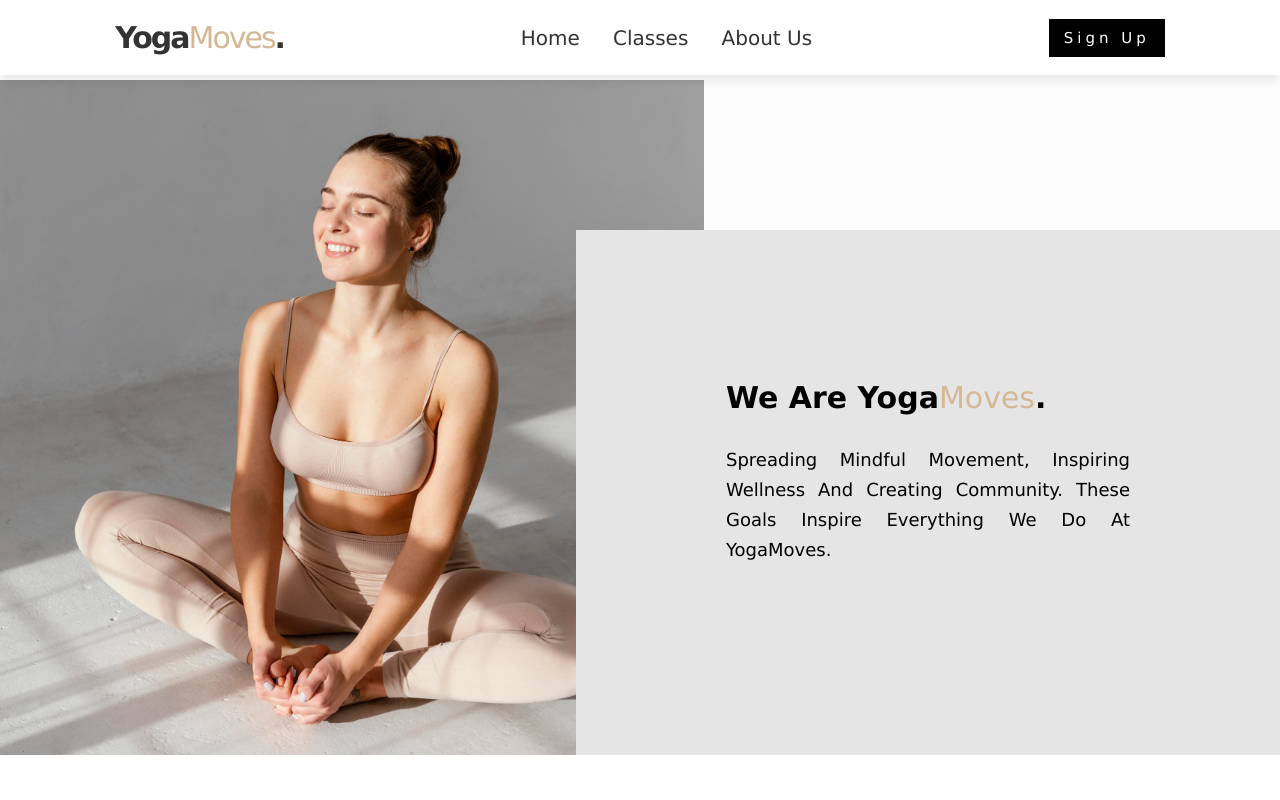
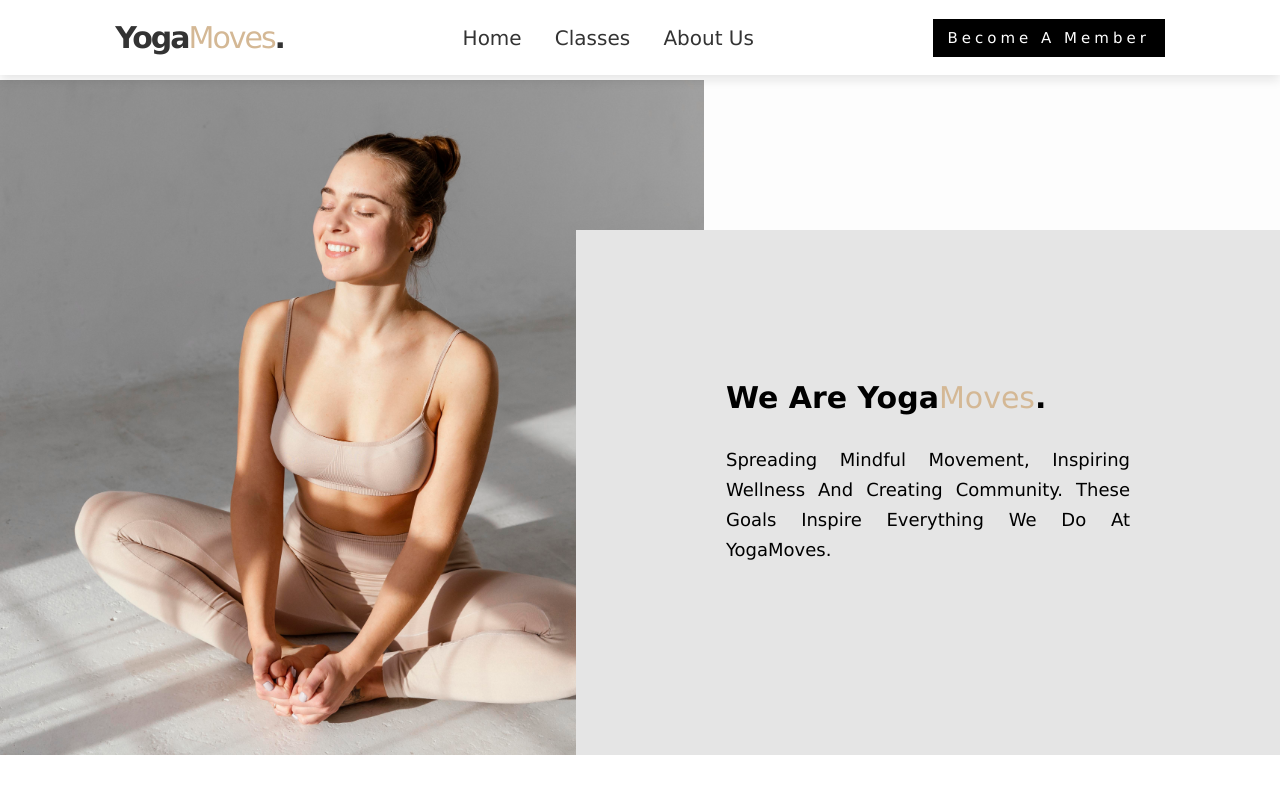
Before and after one commit to soukasamadi/yogamoves, a plain HTML site: page about.html in a window 1280 px wide. Shown: the top 800 px of the page. Drawn offline with Linux system fonts and the light colour scheme.

Commit message:
update footer

```diff
--- a/about.html
+++ b/about.html
@@ -31,7 +31,7 @@
         </nav>
 
         <div class="member-btn">
-            <a href="member.html">Sign Up</a>
+            <a href="member.html">Become A Member</a>
         </div>
 
     </header>
@@ -239,6 +239,9 @@
             <li>
                 <a href="#" rel="footer">SHOP</i></a>
             </li>
+            <li>
+                <a href="member.html" rel="footer">Become A Member</i></a>
+            </li>
         </ul>
         <h3>© 2023 YogaMoves. All Rights Reserved.</h3>
     </footer>
```
Also changed, not shown: class.html (+4 -1 lines), index.html (+4 -1 lines), member.html (+1 -1 lines).
